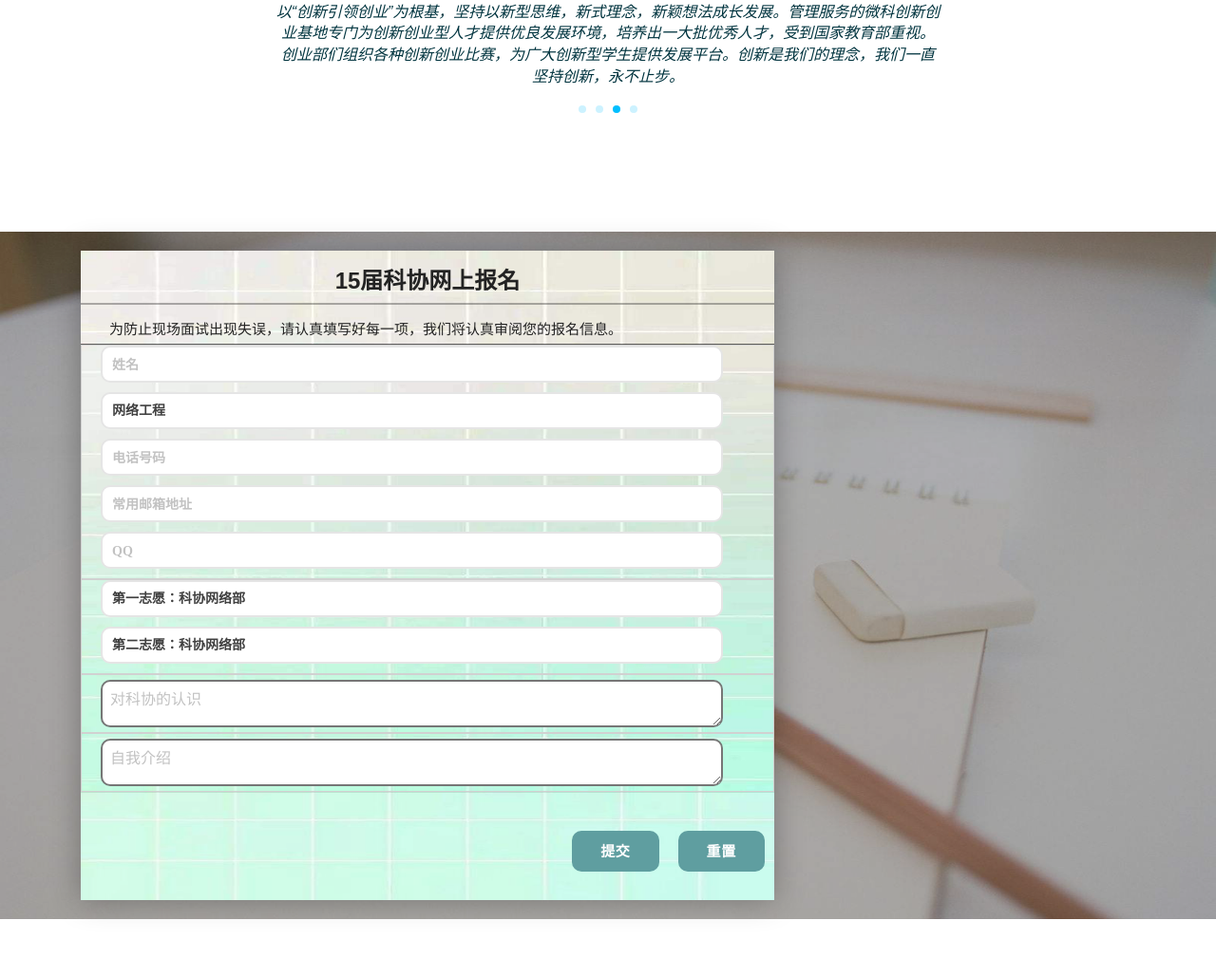
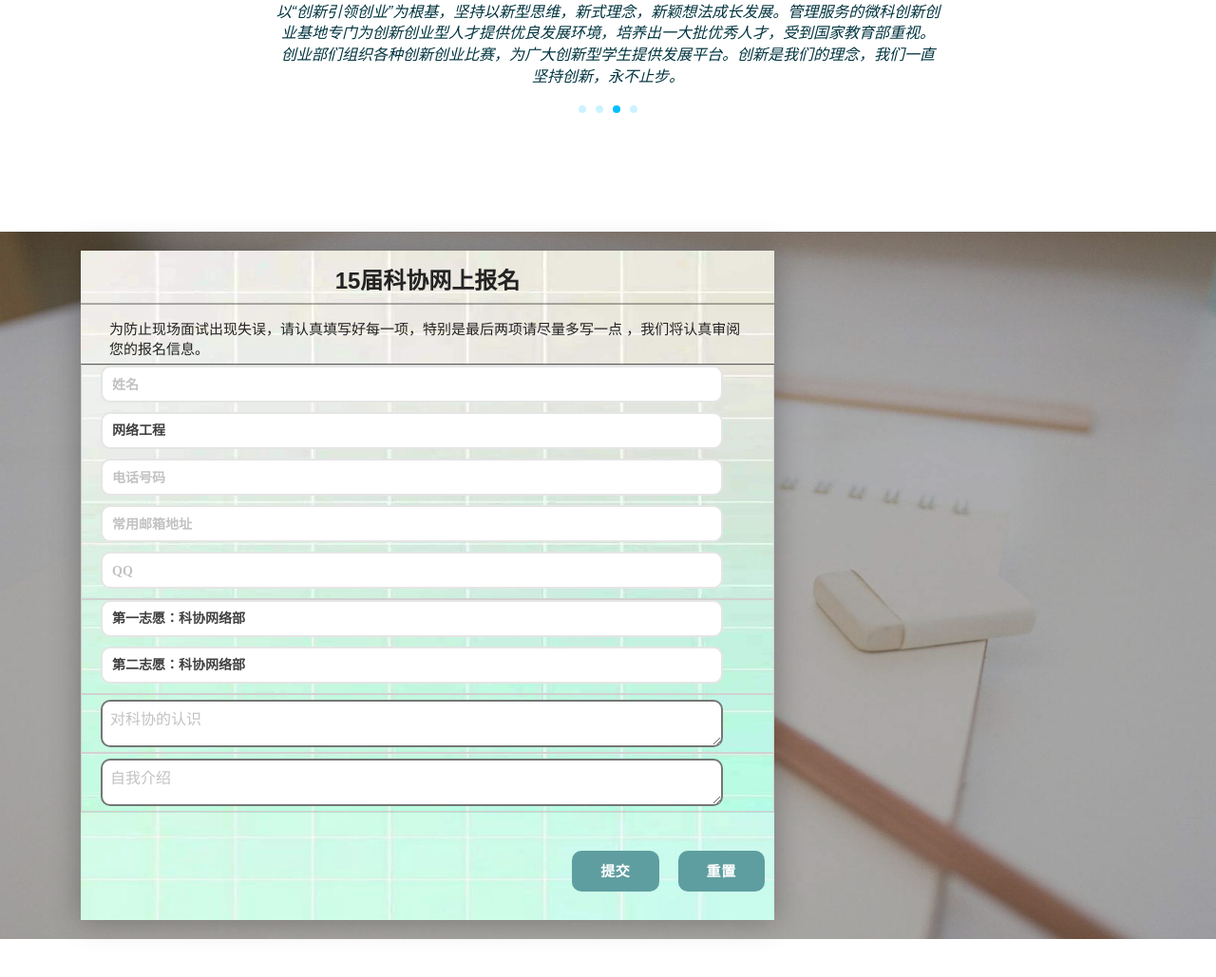
Before and after one commit to EwdAger/KXSignUp, a Django app: page / in a window 1280 px wide. Shown: the part 1222-2251 px from the top of the page at 95% size. Run offline with Django 3.2, Linux system fonts and the light colour scheme; some libraries are stand-ins or nearby versions.

Commit message:
V1.0.1 Update

```diff
--- a/SignUp/admin.py
+++ b/SignUp/admin.py
@@ -7,7 +7,7 @@ from .models import SignMessage
 
 class SignAdmin(admin.ModelAdmin):
     list_display = ('name', 'major', 'phone_num', 'email', 'qq', 'first_choice',
-                    'second_choice', 'recognize', 'introduction')
+                    'second_choice', 'pub_date')
     search_fields = ('name', )
     list_filter = ('major', 'first_choice')
 admin.site.register(SignMessage, SignAdmin)
--- a/SignUp/models.py
+++ b/SignUp/models.py
@@ -29,7 +29,7 @@ class SignMessage(models.Model):
     second_choice = models.CharField(max_length=200, choices=WISH_CHOICE, verbose_name='第二志愿')
     recognize = models.TextField(verbose_name='对科协的认识')
     introduction = models.TextField(verbose_name='自我介绍')
-    pub_date = models.DateTimeField(default=timezone.now)
+    pub_date = models.DateTimeField(default=timezone.now, verbose_name='录入时间')
 
     class Meta:
         ordering = ('-pub_date', )
--- a/templates/index.html
+++ b/templates/index.html
@@ -172,7 +172,8 @@
    				{% csrf_token %}     <!-- 安全性 -->
 				<div class="header-j">
 					<p class="topic">15届科协网上报名</p>
-                    <p class="descri">为防止现场面试出现失误，请认真填写好每一项，我们将认真审阅您的报名信息。</p>
+                    <p class="descri">为防止现场面试出现失误，请认真填写好每一项，特别是最后两项请尽量多写一点
+，我们将认真审阅您的报名信息。</p>
 				</div>
 
 				<fieldset>
```
Also changed, not shown: README.md, db.sqlite3, 3 other files.
